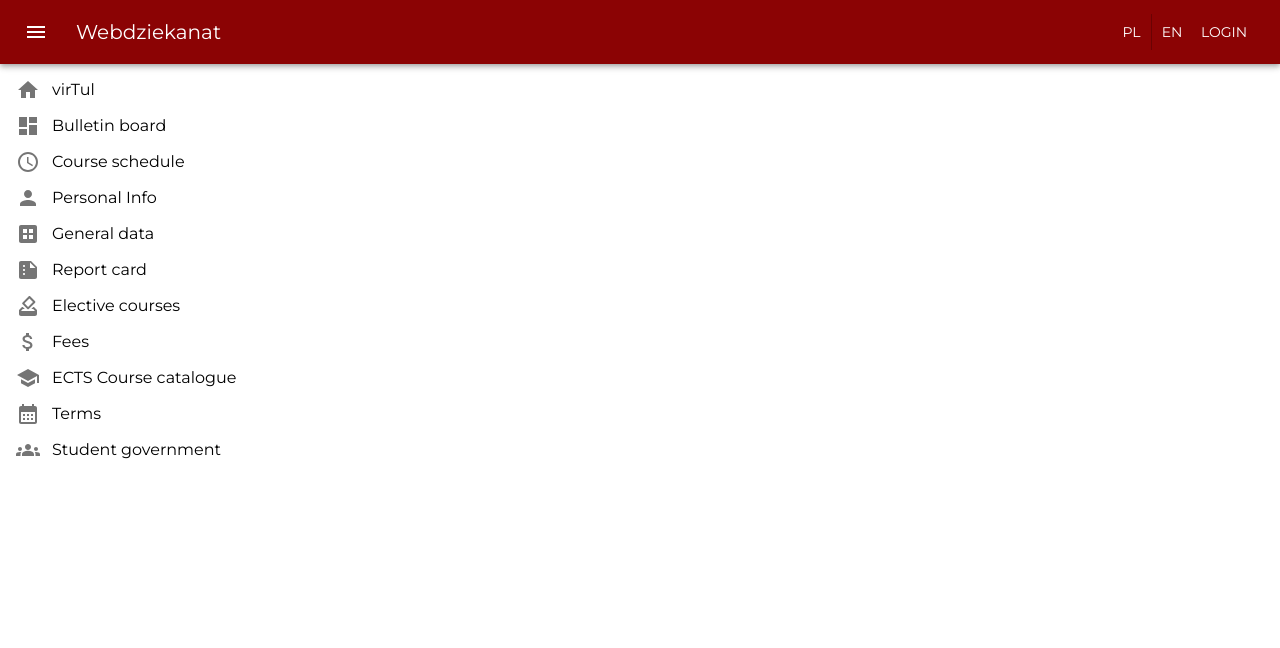
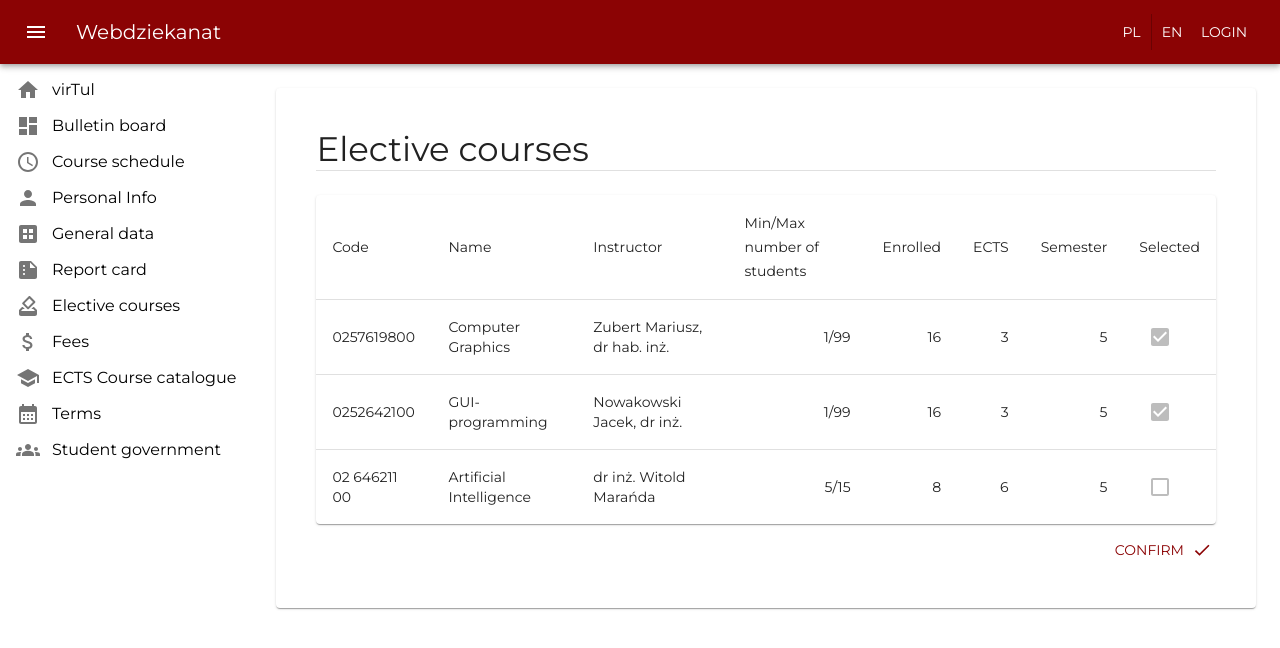
Before and after one commit to marcinjaborski/webdziekanat, a React (Create React App) app: page /electiveCourses in a window 1280 px wide. Shown: the top 648 px of the page. Built offline with nearby package versions, Linux system fonts and the light colour scheme; data requests are answered from the project's data file.

Commit message:
Elective Courses

```diff
--- a/db.json
+++ b/db.json
@@ -192,5 +192,33 @@
     "average": 4.52,
     "ects": 30,
     "subjects": []
+  }],
+  "elective": [{
+    "code": "0257619800",
+    "name": "Computer Graphics",
+    "instructor": "Zubert Mariusz, dr hab. inż.",
+    "available": "1/99",
+    "enrolled": "16",
+    "ects": "3",
+    "semester": "5",
+    "selected": true
+  }, {
+    "code": "0252642100",
+    "name": "GUI-programming",
+    "instructor": "Nowakowski Jacek, dr inż.",
+    "available": "1/99",
+    "enrolled": "16",
+    "ects": "3",
+    "semester": "5",
+    "selected": true
+  }, {
+    "code": "02 646211 00",
+    "name": "Artificial Intelligence",
+    "instructor": "dr inż. Witold Marańda",
+    "available": "5/15",
+    "enrolled": "8",
+    "ects": "6",
+    "semester": "5",
+    "selected": false
   }]
 }
--- a/src/App.tsx
+++ b/src/App.tsx
@@ -8,6 +8,7 @@ import CourseSchedule from './components/CourseSchedule';
 import PersonalDataPage from './components/PersonalDataPage';
 import GeneralDataPage from './components/General';
 import ReportCard from './components/ReportCard';
+import ElectiveCourses from './components/ElectiveCourses';
 
 export const primaryColor = '#8b0304';
 
@@ -36,6 +37,7 @@ function App() {
             <Route path="/personalData" element={<PersonalDataPage />} />
             <Route path="/generalData" element={<GeneralDataPage />} />
             <Route path="/reportCard" element={<ReportCard />} />
+            <Route path="/electiveCourses" element={<ElectiveCourses />} />
           </Routes>
         </Box>
       </Box>
--- /dev/null
+++ b/src/components/ElectiveCourses.tsx
@@ -0,0 +1,83 @@
+import {
+  Divider,
+  Paper,
+  Table,
+  TableBody,
+  TableCell,
+  TableContainer,
+  TableHead,
+  TableRow,
+  Typography,
+  Checkbox,
+  Button,
+  Box,
+} from '@mui/material';
+import { useEffect, useState } from 'react';
+import axios from 'axios';
+import CheckIcon from '@mui/icons-material/Check';
+
+type Elective = {
+  code: string;
+  name: string;
+  instructor: string;
+  available: string;
+  enrolled: string;
+  ects: string;
+  semester: string;
+  selected: false;
+};
+
+const ElectiveCourses = () => {
+  const [elective, setElective] = useState<Elective[]>();
+
+  useEffect(() => {
+    (async () => {
+      const response = await axios.get('http://localhost:5000/elective');
+      setElective(response.data);
+    })();
+  }, []);
+  return (
+    <Paper sx={{ p: 5, m: 'auto' }}>
+      <Typography variant="h4">Elective courses</Typography>
+      <Divider sx={{ mb: 3 }} />
+      <TableContainer component={Paper}>
+        <Table>
+          <TableHead>
+            <TableRow>
+              <TableCell>Code</TableCell>
+              <TableCell>Name</TableCell>
+              <TableCell>Instructor</TableCell>
+              <TableCell>Min/Max number of students</TableCell>
+              <TableCell>Enrolled</TableCell>
+              <TableCell>ECTS</TableCell>
+              <TableCell>Semester</TableCell>
+              <TableCell>Selected</TableCell>
+            </TableRow>
+          </TableHead>
+          <TableBody>
+            {elective?.map((subject) => (
+              <TableRow key={subject.code} sx={{ '&:last-child td, &:last-child th': { border: 0 } }}>
+                <TableCell component="th" scope="row">
+                  {subject.code}
+                </TableCell>
+                <TableCell>{subject.name}</TableCell>
+                <TableCell>{subject.instructor}</TableCell>
+                <TableCell align="right">{subject.available}</TableCell>
+                <TableCell align="right">{subject.enrolled}</TableCell>
+                <TableCell align="right">{subject.ects}</TableCell>
+                <TableCell align="right">{subject.semester}</TableCell>
+                <TableCell>
+                  <Checkbox checked={subject.selected} disabled />
+                </TableCell>
+              </TableRow>
+            ))}
+          </TableBody>
+        </Table>
+      </TableContainer>
+      <Box sx={{ display: 'flex', justifyContent: 'right', mt: 1 }}>
+        <Button endIcon={<CheckIcon />}>Confirm</Button>
+      </Box>
+    </Paper>
+  );
+};
+export default ElectiveCourses;
```
